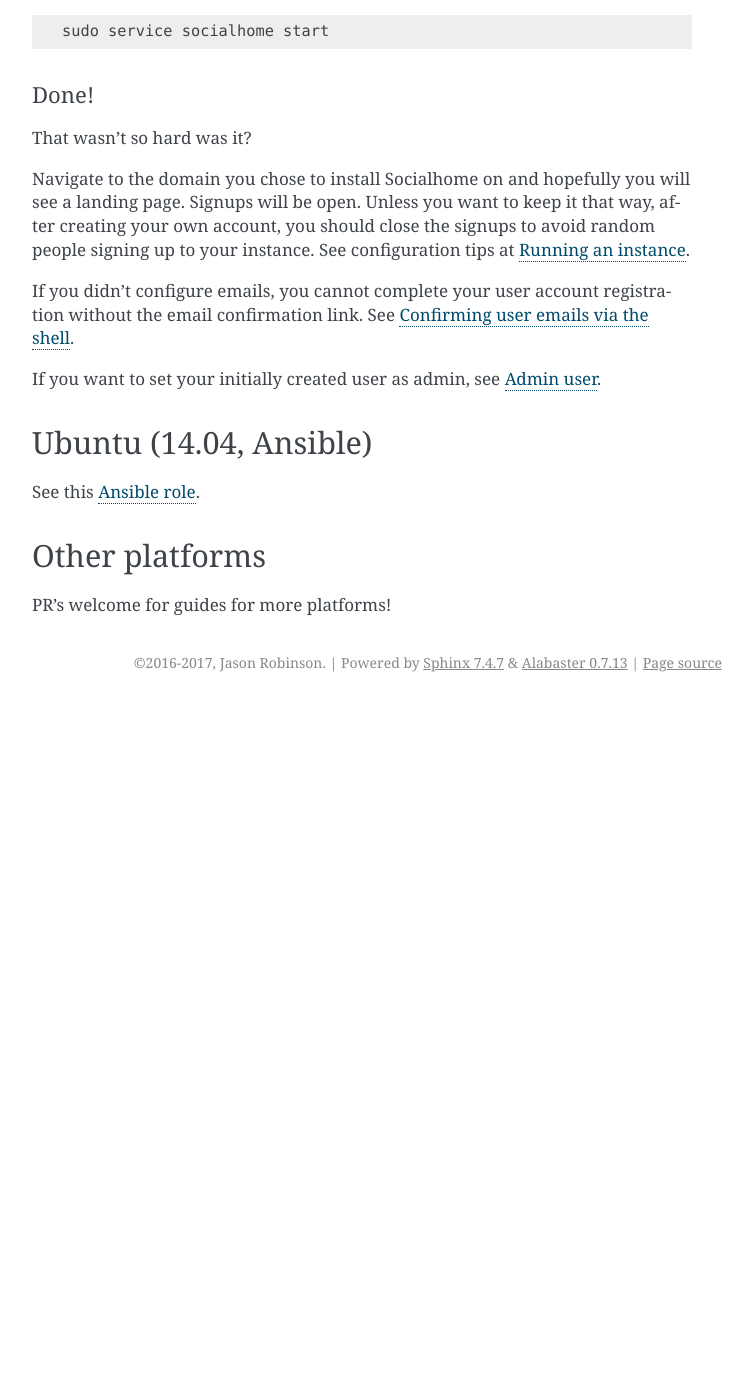
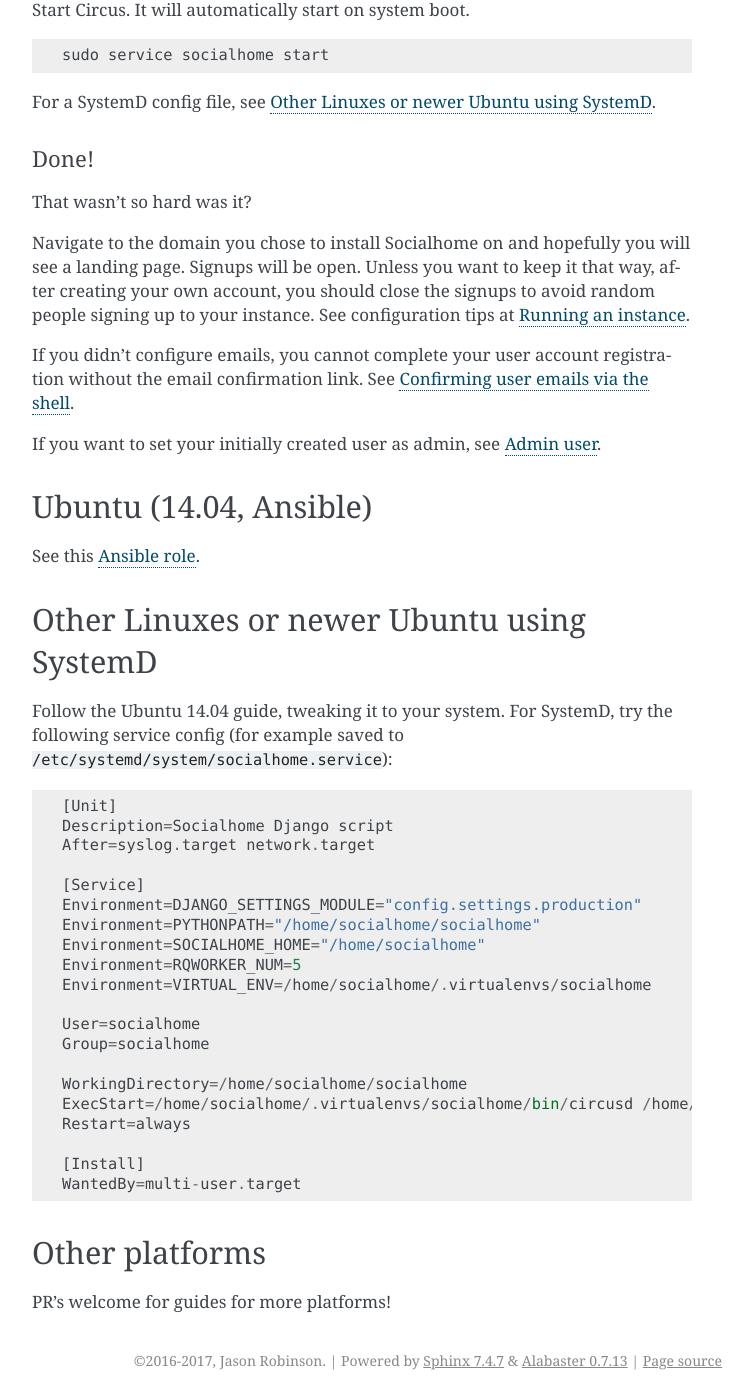
Before and after one commit to jaywink/socialhome, a Sphinx documentation site: the page built from docs/install_guides.rst, in a window 1280 px wide and 1400 px high, scrolled down 7624 px. Shown: the whole window, without its empty margins (388-1141 px from the left). Built offline with Sphinx 7.4.7, drawn with Linux system fonts in a browser that asks for light colours; before the commit the page ends 8326 px from its top, so only the background shows below that; some of the changed text lies outside the part shown.

Commit message:
Added SystemD service config example to docs
Thanks @geosphere!

Closes #397

```diff
--- a/docs/changelog.rst
+++ b/docs/changelog.rst
@@ -34,6 +34,8 @@
   * ``has_pinned_content`` - Boolean indication whether the local profile has pinned any Content to their profile stream. Always false for remote profiles.
 
 * There is now a management command to generate dummy content for development environment purposes. See :ref:`development` pages.
+
+* Installation docs now have an example SystemD service configuration, see :ref:`installation-other-systemd`. (`#397 <https://github.com/jaywink/socialhome/issues/397>`_)
 
 Changed
 .......
--- a/docs/install_guides.rst
+++ b/docs/install_guides.rst
@@ -11,6 +11,7 @@
 
 * :ref:`installation-ubuntu`
 * :ref:`installation-ubuntu-ansible`
+* :ref:`installation-other-systemd`
 
 .. include:: installation/ubuntu.rst
 
@@ -21,6 +22,36 @@
 
 See this `Ansible role <https://github.com/jaywink/ansible-socialhome>`_.
 
+.. _installation-other-systemd:
+
+Other Linuxes or newer Ubuntu using SystemD
+------------------------------------------------
+
+Follow the Ubuntu 14.04 guide, tweaking it to your system. For SystemD, try the following service config (for example saved to ``/etc/systemd/system/socialhome.service``):
+
+::
+
+    [Unit]
+    Description=Socialhome Django script
+    After=syslog.target network.target
+
+    [Service]
+    Environment=DJANGO_SETTINGS_MODULE="config.settings.production"
+    Environment=PYTHONPATH="/home/socialhome/socialhome"
+    Environment=SOCIALHOME_HOME="/home/socialhome"
+    Environment=RQWORKER_NUM=5
+    Environment=VIRTUAL_ENV=/home/socialhome/.virtualenvs/socialhome
+
+    User=socialhome
+    Group=socialhome
+
+    WorkingDirectory=/home/socialhome/socialhome
+    ExecStart=/home/socialhome/.virtualenvs/socialhome/bin/circusd /home/socialhome/socialhome/config/circus.ini
+    Restart=always
+
+    [Install]
+    WantedBy=multi-user.target
+
 Other platforms
 ---------------
 
--- a/docs/installation/ubuntu.rst
+++ b/docs/installation/ubuntu.rst
@@ -1,14 +1,14 @@
 .. _installation-ubuntu:
 
-Ubuntu (14.04, manual)
-----------------------
+Ubuntu (14.04)
+--------------
 
 This guide is very opinionated and experienced sysadmins will most likely want to do things differently. This guide will give you a Socialhome production install on uWSGI using an Apache2 web server.
 
 Supported versions
 ..................
 
-This guide is written for **Ubuntu 14.04** (with Upstart). Guide for non-upstart Ubuntu versions coming soon!
+This guide is written for **Ubuntu 14.04** (with Upstart). For a SystemD config file, see :ref:`installation-other-systemd`.
 
 Steps
 .....
@@ -356,6 +356,8 @@
 
     sudo service socialhome start
 
+For a SystemD config file, see :ref:`installation-other-systemd`.
+
 Done!
 '''''
 
```
